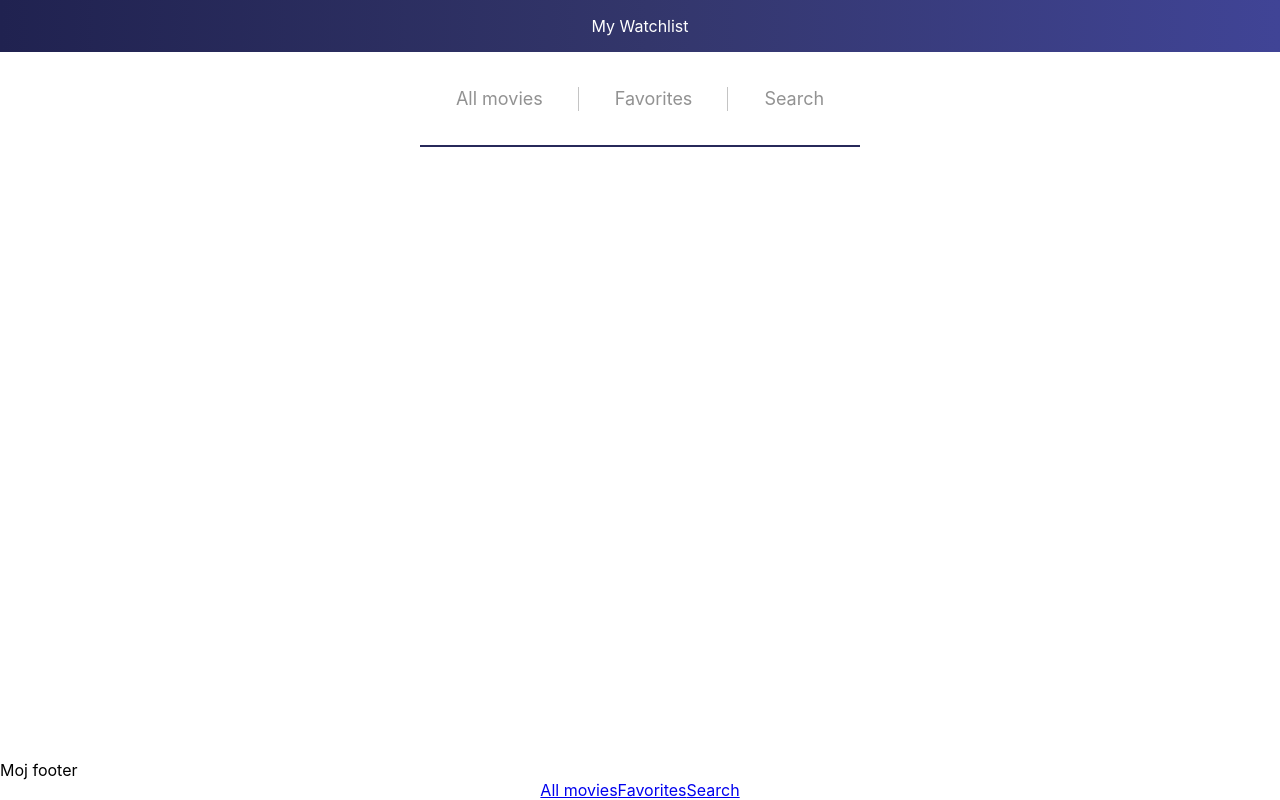
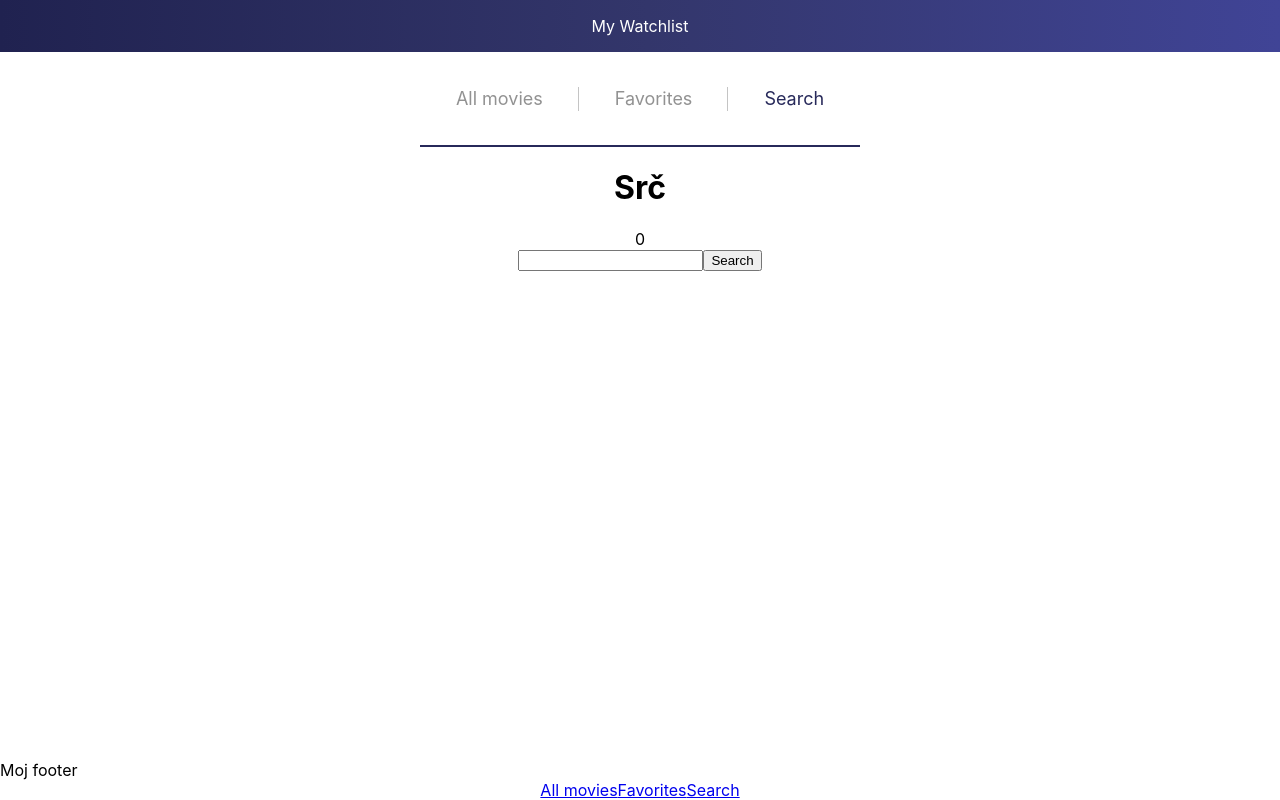
Before and after one commit to Ngimonyi/my-watchlist, a React (Create React App) app: page /search in a window 1280 px wide. Built offline with nearby package versions, Linux system fonts and the light colour scheme.

Commit message:
Rest API, forms, component lifecycle

```diff
--- a/package.json
+++ b/package.json
@@ -6,6 +6,7 @@
     "@testing-library/jest-dom": "^5.16.5",
     "@testing-library/react": "^13.4.0",
     "@testing-library/user-event": "^13.5.0",
+    "axios": "^1.3.3",
     "prop-types": "^15.8.1",
     "react": "^18.2.0",
     "react-dom": "^18.2.0",
--- a/src/App.jsx
+++ b/src/App.jsx
@@ -7,6 +7,7 @@ import {
   Routes
 } from 'react-router-dom';
 import Favorites from './components/Favorites';
+import Search from './components/Search';
 
 function App() {
   return (
@@ -17,6 +18,7 @@ function App() {
           <Routes>
             <Route path="/" element={<Landing />} />
             <Route path="/favorites" element={<Favorites />} />
+            <Route path="/search" element={<Search />} />
           </Routes>
         </main>
         <Footer />
--- a/src/components/Favorites.jsx
+++ b/src/components/Favorites.jsx
@@ -1,5 +1,7 @@
 import WatchItem from "./WatchItem";
 import movies from '../data/movies.json';
+import { useEffect } from "react";
+import { useState } from "react";
 
 const Favorites = () => {
     const moviesWrap = {
@@ -10,8 +12,18 @@ const Favorites = () => {
         margin: '0 auto',
         padding: '54px 0'
     }
+    const filteredMovies = movies.filter((movie) => movie.isFavorite)
+    const [number, setNumber] = useState(0)
 
-    const filteredMovies = movies.filter((movie) => movie.isFavorite)
+    useEffect(() => {
+        console.log('Komponenta Favorites se mountala');
+
+        return () => console.log('Komponenta Favorites umrla');
+    }, [])
+
+    useEffect(() => {
+        console.log('Number se promijenio');
+    }, [number])
 
     return (
         <div style={moviesWrap}>
--- a/src/components/Navigation.jsx
+++ b/src/components/Navigation.jsx
@@ -1,17 +1,26 @@
 import '../styles/navigation.scss';
 import navList from '../data/navigation.json';
-import { Link } from 'react-router-dom';
+import { Link, useLocation } from 'react-router-dom';
 
 const Navigation = () => {
+    const location = useLocation();
+    console.log('location', location);
+
     return (
         <nav>
             <ul>
                 {
                     navList.map((navItem, index) => {
+                        let isActive = false;
+
+                        if (location.pathname === navItem.url) {
+                            isActive = true;
+                        }
+
                         return (
                             <li key={index}>
                                 {/* <a href={navItem.url}>{navItem.title}</a> */}
-                                <Link to={navItem.url}>{navItem.title}</Link>
+                                <Link className={isActive === true ? 'active' : ''} to={navItem.url}>{navItem.title}</Link>
                             </li>
                         )
                     })
--- /dev/null
+++ b/src/components/Search.jsx
@@ -0,0 +1,60 @@
+import { useState } from "react";
+import axios from 'axios';
+import WatchItem from "./WatchItem";
+
+const Search = () => {
+    // napraviti state koji prati vrijednost search inputa
+    const [inputValue, setInputValue] = useState('');
+    const [searchResults, setSearchResults] = useState([]);
+
+    const searchMoviesSubmit = (event) => {
+        event.preventDefault();
+        console.log(inputValue);
+
+        axios.get(`https://www.omdbapi.com/?apikey=6fe1e02&s=${inputValue}`)
+            .then((response) => {
+                console.log(response.data.Search);
+                //
+                setSearchResults(response.data.Search);
+            })
+
+    }
+
+
+
+    return (
+        <div style={{textAlign: 'center'}}>
+            <h1>Srč</h1>
+            <div>{searchResults?.length}</div>
+
+            {
+                searchResults?.map((movieItem) => {
+                    const helperObject = {
+                        imagePath: movieItem.Poster,
+                        title: movieItem.Title
+                    }
+                    return (
+                        <WatchItem
+                            movieObject={helperObject}
+                            isSearchResult={true}
+                            key={movieItem.imdbID}
+                        />
+                    )
+                })
+            }
+
+            <div>
+                <form onSubmit={searchMoviesSubmit}>
+                    <input
+                        onChange={(e) => setInputValue(e.target.value)}
+                        type="text"
+                        value={inputValue}
+                    />
+                    <button type="submit">Search</button>
+                </form>
+            </div>
+        </div>
+    )
+}
+
+export default Search
--- a/src/components/WatchItem.jsx
+++ b/src/components/WatchItem.jsx
@@ -1,9 +1,14 @@
 import '../styles/watch-item.scss';
 import propTypes from 'prop-types';
 import { useState } from 'react';
+import { useEffect } from 'react';
 
-const WatchItem = ({movieObject, showRating}) => {
+const WatchItem = ({movieObject, showRating, isSearchResult}) => {
     const [isFavorite, setIsFavorite] = useState(movieObject.isFavorite);
+
+    // search rezultati se ne bi smjeli moći dodavati u favorite, već samo lokalno spremiti
+    // samo lokalno spremljeni filmovi se mogu dodavati u favorite
+    // filmovi koje želimo dodati, spremamo u localStorage
 
     return (
         <div className="item-wrap">
@@ -21,6 +26,10 @@ const WatchItem = ({movieObject, showRating}) => {
                     showRating && <button>Show rating</button>
                 }
 
+                {
+                    isSearchResult ?
+                    <button>Add movie</button>
+                    :
                     <button
                         onClick={() => setIsFavorite(!isFavorite)}
                         className='favorite-button'
@@ -32,6 +41,7 @@ const WatchItem = ({movieObject, showRating}) => {
                                 '♡'
                         }
                     </button>
+                }
             </article>
         </div>
 
--- a/src/data/movies.json
+++ b/src/data/movies.json
@@ -19,7 +19,7 @@
         "id": 3,
         "title": "Forrest Gump",
         "year": 1994,
-        "isFavorite": false,
+        "isFavorite": true,
         "imagePath": "https://m.media-amazon.com/images/M/MV5BNWIwODRlZTUtY2U3ZS00Yzg1LWJhNzYtMmZiYmEyNmU1NjMzXkEyXkFqcGdeQXVyMTQxNzMzNDI@._V1_UY67_CR0,0,45,67_AL_.jpg",
         "rating": 8.8
     },
--- a/src/data/navigation.json
+++ b/src/data/navigation.json
@@ -1,14 +1,14 @@
 [
     {
-        "url": "",
+        "url": "/",
         "title": "All movies"
     },
     {
-        "url": "favorites",
+        "url": "/favorites",
         "title": "Favorites"
     },
     {
-        "url": "search",
+        "url": "/search",
         "title": "Search"
     }
 ]
--- a/src/index.js
+++ b/src/index.js
@@ -6,9 +6,9 @@ import reportWebVitals from './reportWebVitals';
 
 const root = ReactDOM.createRoot(document.getElementById('root'));
 root.render(
-  <React.StrictMode>
+  // <React.StrictMode>
     <App />
-  </React.StrictMode>
+  // </React.StrictMode>
 );
 
 // If you want to start measuring performance in your app, pass a function
--- a/src/styles/navigation.scss
+++ b/src/styles/navigation.scss
@@ -20,6 +20,10 @@ header {
                 a {
                     color: #929292;
                     text-decoration: none;
+
+                    &.active {
+                        color: #27295A;
+                    }
                 }
 
                 &:not(:last-child) {
```
Also changed, not shown: 1 other file (tests, documents, lock files or other folders). Lines whose indentation alone changed are shown as unchanged.
